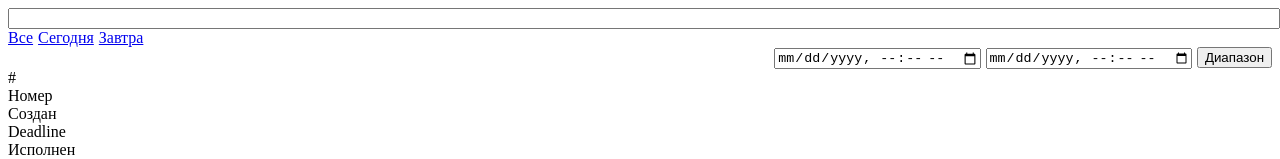
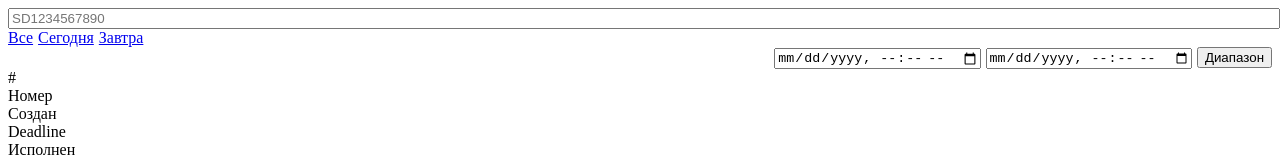
Before and after one commit to Rombique/Albuquerque, a Vue app in the folder src/Albuquerque.Web/ClientApp/: page / in a window 1280 px wide. Shown: the top 159 px of the page. Built offline with nearby package versions, Linux system fonts and the light colour scheme.

Commit message:
доработал поиск

```diff
--- a/src/Albuquerque.Web/ClientApp/src/components/MainButtons.vue
+++ b/src/Albuquerque.Web/ClientApp/src/components/MainButtons.vue
@@ -32,6 +32,7 @@ export default {
       let last = new Date();
       last.setHours(23, 59 ,59 ,999);
       this.$store.dispatch('getRangeIssues', { from: first, to: last });
+      this.$store.commit('setIsSearch', false);
     },
     getTomorrow() {
       const today = new Date();
@@ -42,9 +43,11 @@ export default {
       last.setDate(last.getDate() + 1);
       last.setHours(23, 59 ,59 ,999);
       this.$store.dispatch('getRangeIssues', { from: first, to: last });
+      this.$store.commit('setIsSearch', false);
     },
     getRange() {
       this.$store.dispatch('getRangeIssues', { from: new Date(this.from), to: new Date(this.to) });
+      this.$store.commit('setIsSearch', false);
     }
   },
 }
--- a/src/Albuquerque.Web/ClientApp/src/components/Search.vue
+++ b/src/Albuquerque.Web/ClientApp/src/components/Search.vue
@@ -1,7 +1,7 @@
 <template>
   <div class="siimple-grid-row siimple--mt-2">
     <div class="siimple-grid-col siimple-grid-col--12">
-      <input v-model="text" v-on:change="search" class="siimple-input search" type="text"/>
+      <input v-model="text" v-on:keyup.enter="create" v-on:click="inputClass = ''" class="siimple-input search" :class="inputClass" placeholder="SD1234567890" type="text"/>
     </div>
   </div>
 </template>
@@ -12,18 +12,34 @@ export default {
   data: function () {
     return {
       text: '',
+      inputClass: '',
+    }
+  },
+  watch: {
+    text: function (val) {
+      if (val === '') {
+        this.$store.commit('setIsSearch', false);
+        this.inputClass = '';
+      } else if (val.toUpperCase().startsWith('SD') && val.length > 2 || val.toUpperCase().startsWith('C') && val.length > 1) {
+        this.$store.dispatch('getIssuesByNumber', { number: val });
+        this.$store.commit('setIsSearch', true);
+        this.inputClass = '';
+      } else {
+        this.inputClass = 'error';
+      }
     }
   },
   methods: {
-    search: function () {
-      if (this.text === '') {
-        this.$store.commit('setIsSearch', false);
+    create: function () {
+      if (this.text.toUpperCase().startsWith('SD') && this.text.length === 12 || this.text.toUpperCase().startsWith('C') && this.text.length ==- 11) {
+        this.inputClass = '';
+        this.$store.commit('setCurrentTab', 'create');
       } else {
-        this.$store.dispatch('getIssuesByNumber', { number: this.text });
-        this.$store.commit('setIsSearch', true);
+        this.inputClass = 'error';
+        this.$store.commit('setCurrentTab', 'dashboard');
       }
     }
-  },
+  }
 }
 </script>
 
@@ -31,4 +47,7 @@ export default {
 .search {
   width: 100%;
 }
+.error {
+  background-color: lightpink;
+}
 </style>
```
